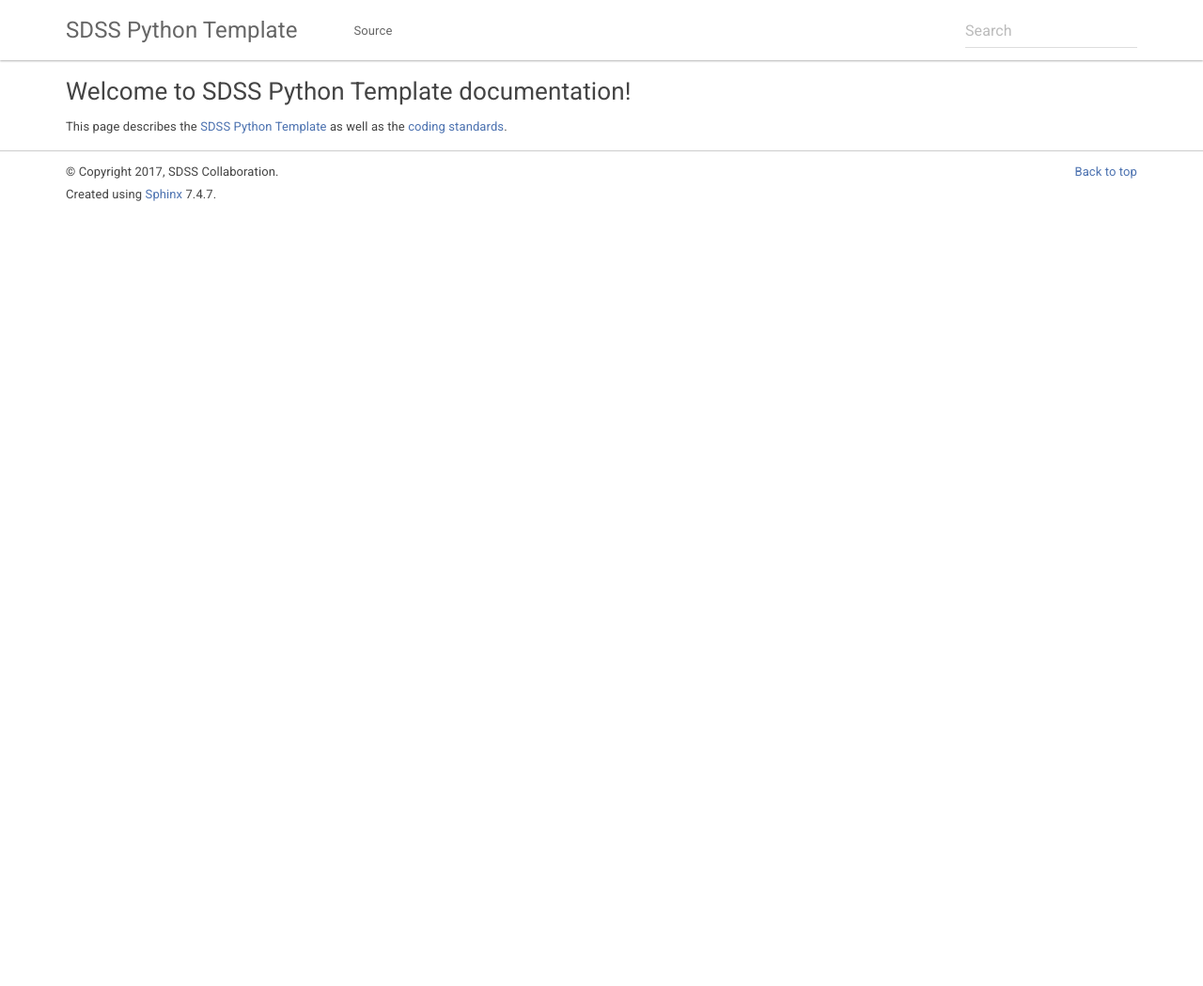
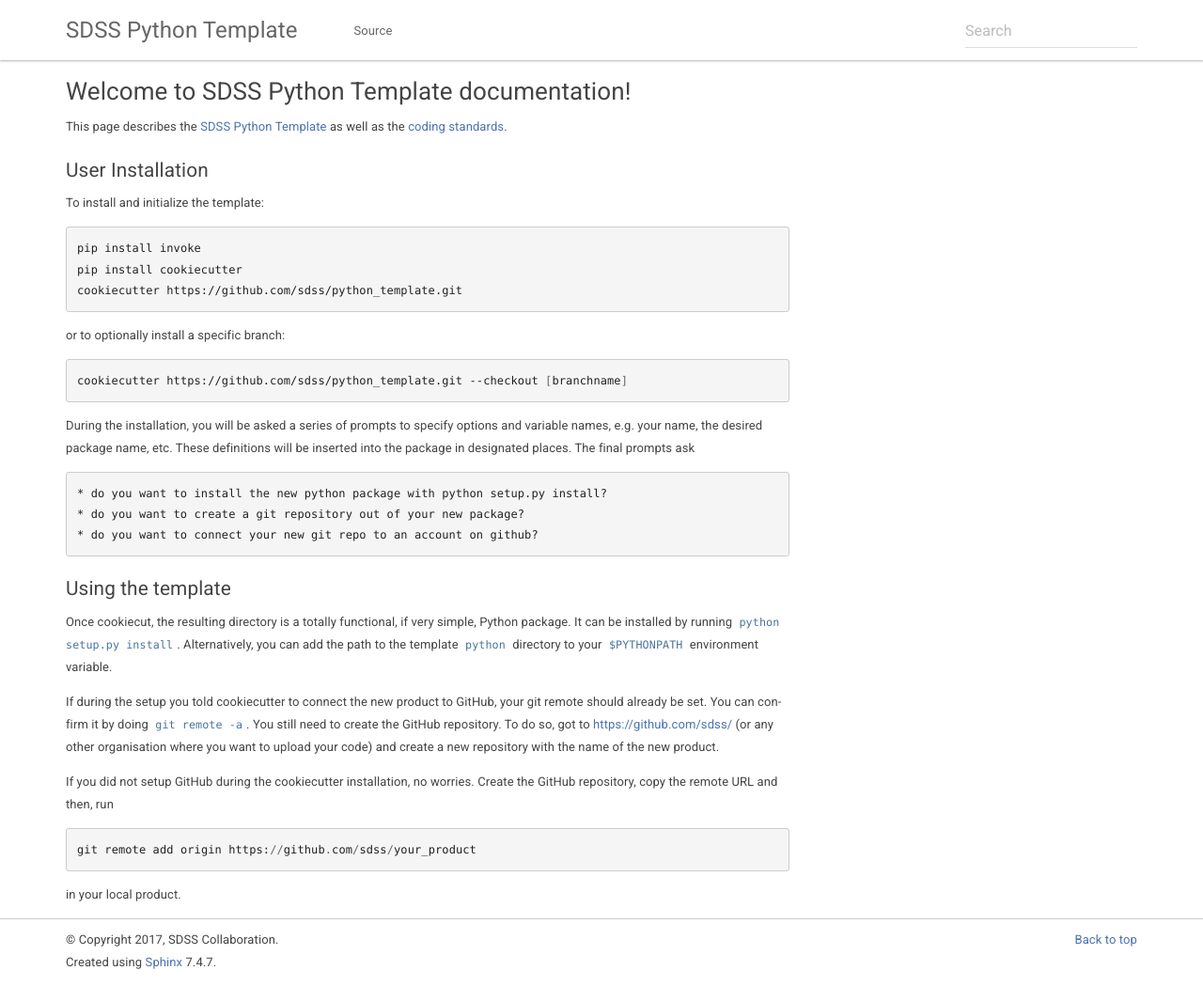
Before and after one commit to sdss/python_template, a Sphinx documentation site: the page built from docs/sphinx/index.rst, in a window 1280 px wide and 1049 px high. Shown: the whole window at 94% size. Built offline with Sphinx 7.4.7, drawn with Linux system fonts in a browser that asks for light colours.

Commit message:
Some code for the template documentation

```diff
--- a/docs/sphinx/index.rst
+++ b/docs/sphinx/index.rst
@@ -5,6 +5,42 @@
 
 This page describes the `SDSS Python Template <https://github.com/sdss/python_template>`_ as well as the :doc:`coding standards <standards>`.
 
+User Installation
+-----------------
+
+To install and initialize the template:
+
+.. code-block:: bash
+
+    pip install invoke
+    pip install cookiecutter
+    cookiecutter https://github.com/sdss/python_template.git
+
+or to optionally install a specific branch:
+
+.. code-block:: bash
+
+    cookiecutter https://github.com/sdss/python_template.git --checkout [branchname]
+
+During the installation, you will be asked a series of prompts to specify options and variable names, e.g. your name, the desired package name, etc. These definitions will be inserted into the package in designated places.  The final prompts ask ::
+
+    * do you want to install the new python package with python setup.py install?
+    * do you want to create a git repository out of your new package?
+    * do you want to connect your new git repo to an account on github?
+
+
+Using the template
+------------------
+
+Once cookiecut, the resulting directory is a totally functional, if very simple, Python package. It can be installed by running ``python setup.py install``. Alternatively, you can add the path to the template ``python`` directory to your ``$PYTHONPATH`` environment variable.
+
+If during the setup you told cookiecutter to connect the new product to GitHub, your git remote should already be set. You can confirm it by doing ``git remote -a``. You still need to create the GitHub repository. To do so, got to https://github.com/sdss/ (or any other organisation where you want to upload your code) and create a new repository with the name of the new product.
+
+If you did not setup GitHub during the cookiecutter installation, no worries. Create the GitHub repository, copy the remote URL and then, run ::
+
+    git remote add origin https://github.com/sdss/your_product
+
+in your local product.
 
 .. Indices and tables
 .. ==================
```
